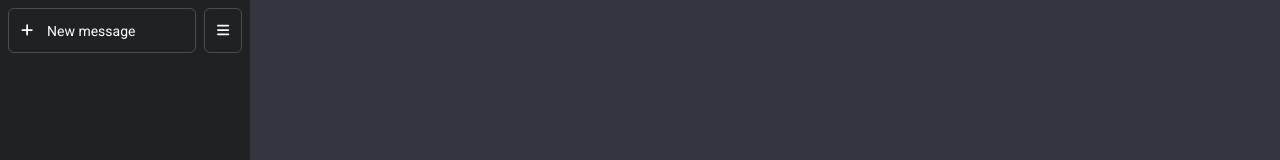
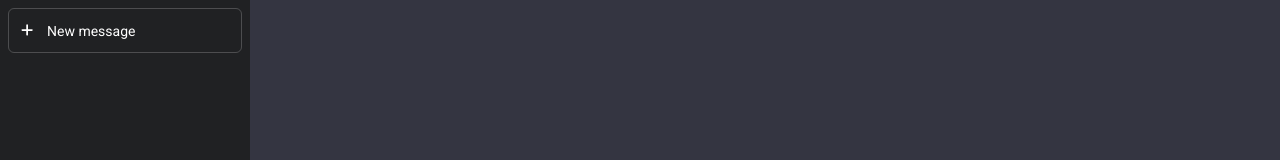
Before and after one commit to ynzulak/voicegpt, a Next.js app: page / in a window 1280 px wide. Shown: the top 160 px of the page. Built offline with nearby package versions, Linux system fonts and the light colour scheme.

Commit message:
Deleted bars, changed token size, added loading state

```diff
--- a/components/ChatContext.jsx
+++ b/components/ChatContext.jsx
@@ -7,6 +7,7 @@ export const ChatProvider = ({ children }) => {
   const [responseMessage, setResponseMessage] = useState(null);
   const [previousChats, setPreviousChats] = useState([]);
   const [currentTitle, setCurrentTitle] = useState(null);
+  const [loading, setLoading] = useState(false);
 
   const value = {
     inputMessage,
@@ -17,6 +18,8 @@ export const ChatProvider = ({ children }) => {
     setPreviousChats,
     currentTitle,
     setCurrentTitle,
+    loading,
+    setLoading
   };
 
   return <ChatContext.Provider value={value}>{children}</ChatContext.Provider>;
--- a/components/History.tsx
+++ b/components/History.tsx
@@ -4,12 +4,11 @@ import { FontAwesomeIcon } from "../node_modules/@fortawesome/react-fontawesome/
 import {  faPlus, faBars, faMessage } from '../node_modules/@fortawesome/free-solid-svg-icons/index'
 
 
+
 const History = () => {
     const {  previousChats, setInputMessage, setResponseMessage, setCurrentTitle } = useChat()
 
     const uniqueTitles = Array.from(new Set(previousChats.map((previousChat: { title: any; }) => previousChat.title)))
-
-    console.log(uniqueTitles);
 
     const createNewChat = () => {
         setResponseMessage(null)
@@ -32,11 +31,6 @@ const History = () => {
                 </div>
                 <span>New message</span>
             </div>
-            <div className='new-message-element'>
-                <span>
-                    <FontAwesomeIcon icon={faBars} />
-                </span>
-            </div>
         </div>
         {uniqueTitles?.map((uniqueTitle, index) =>
             <div className='history' key={index} onClick={() => handleClick(uniqueTitle)}>
--- a/components/Responses.tsx
+++ b/components/Responses.tsx
@@ -1,8 +1,9 @@
 import { ReactElement, JSXElementConstructor, ReactNode, Key } from 'react';
+import BeatLoader from '../node_modules/react-spinners/BeatLoader';
 import {useChat}  from './ChatContext';
 
 const Responses = () => {
-    const { previousChats, currentTitle} = useChat();
+    const { previousChats, currentTitle, loading} = useChat();
 
     const currentChat = previousChats.filter((previousChat: { title: any; }) => previousChat.title === currentTitle)
 
@@ -35,6 +36,7 @@ return (
           </div>
         </div>
             )}
+            <div className='loading-state'>{loading ? <><BeatLoader color="#74aa9c" /></> : <></>}</div>
     </div>
   </div>
 )
--- a/components/inputResponse.tsx
+++ b/components/inputResponse.tsx
@@ -17,6 +17,8 @@ function inputResponse() {
     setPreviousChats,
     currentTitle,
     setCurrentTitle,
+    loading,
+    setLoading
   } = useChat();
 
     const API_KEY = process.env.NEXT_PUBLIC_CHAT_GPT
@@ -35,16 +37,18 @@ function inputResponse() {
           model: 'gpt-3.5-turbo',
           messages: [
             {  role: 'user',  content: message}],
-            max_tokens: 100,
         }),
       };
 
       try {
+        setLoading(true)
           const response = await fetch(API_URL, requestOptions)
           const data = await response.json()
           console.log(data.choices[0].message.content);
-          return data.choices[0].message.content;
+          setLoading(false)
+          return data.choices[0].message.content
       } catch (error) {
+        setLoading(false)
         console.error(error)
       }
     };
--- a/package.json
+++ b/package.json
@@ -17,6 +17,7 @@
     "next": "13.5.4",
     "react": "^18",
     "react-dom": "^18",
+    "react-spinners": "^0.13.8",
     "sass": "^1.69.3"
   },
   "devDependencies": {
--- a/src/app/styles/main.scss
+++ b/src/app/styles/main.scss
@@ -17,7 +17,6 @@
         height: 45px;
         .new{
             flex: 1;
-            margin-right: 8px;
         }
         .new-message-element    {
             display: flex;
@@ -91,6 +90,11 @@
                     line-height: 24px;
                 }
             }
+            .loading-state{
+                display: flex;
+                justify-content: center;
+                margin-top: 50px;
+            }
         }
     }
     .user-container{
```
Also changed, not shown: 1 other file (tests, documents, lock files or other folders).
